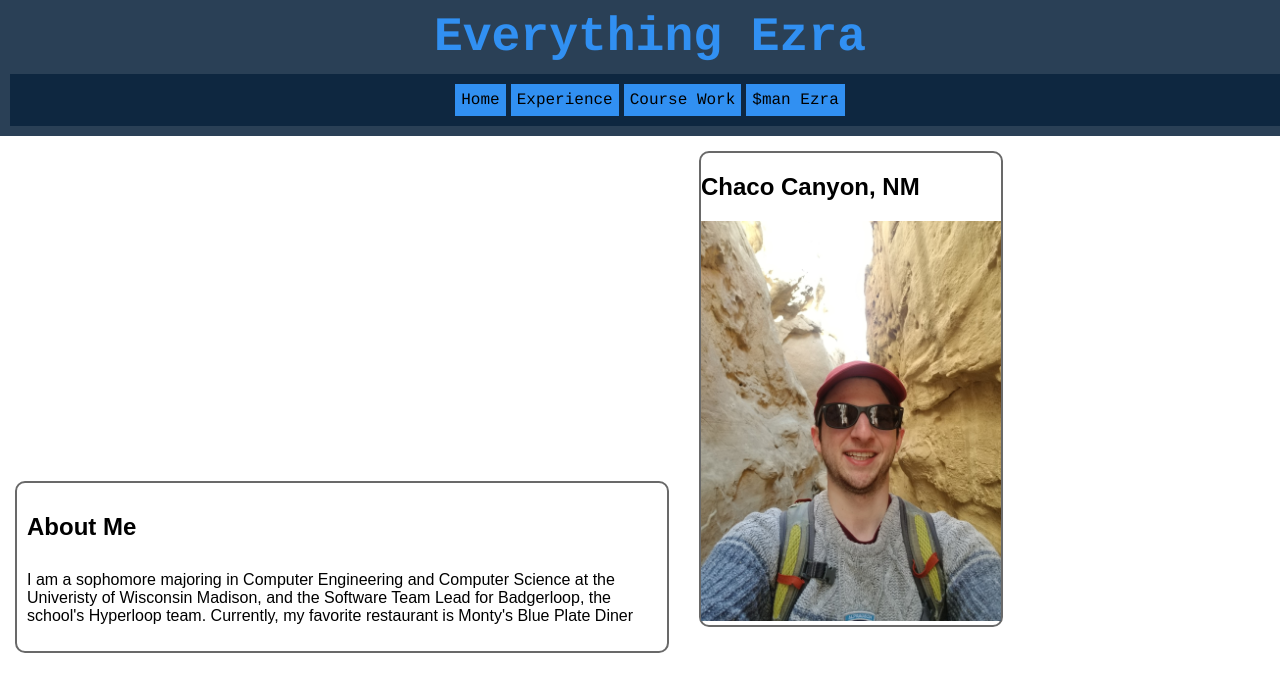
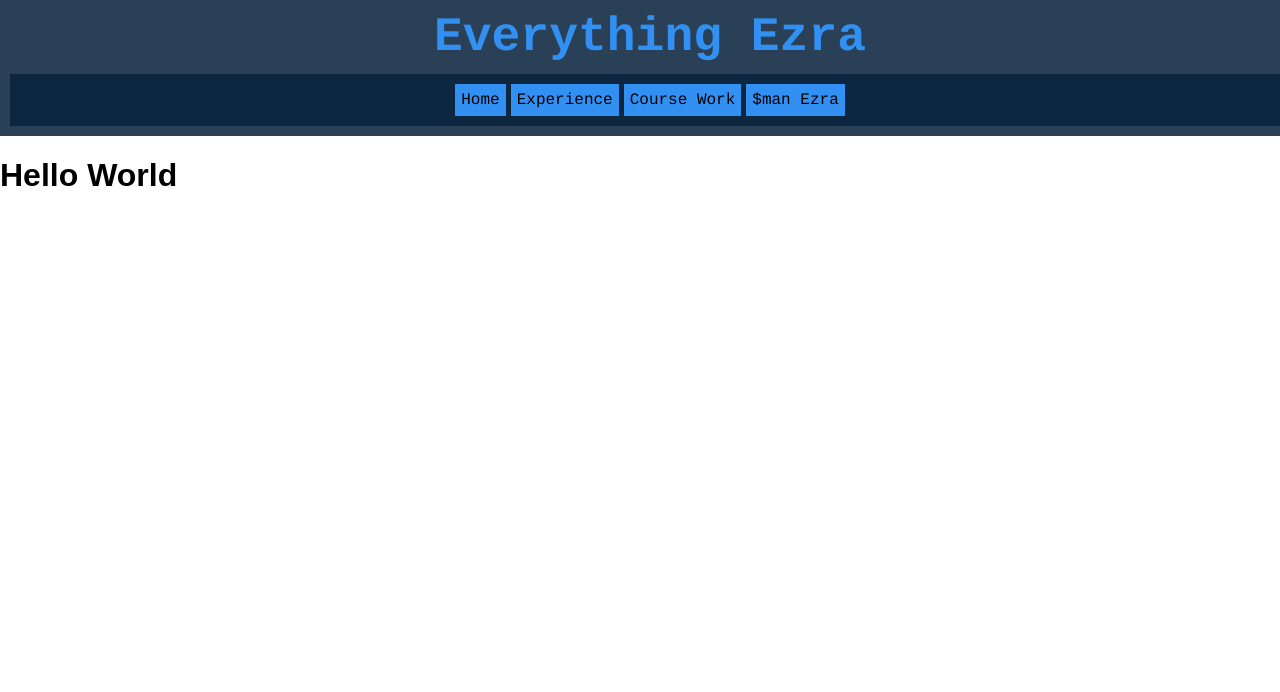
Before and after one commit to ezraboley/ezraboley.github.io, a React (Create React App) app: page / in a window 1280 px wide. Shown: the top 692 px of the page. Built offline with nearby package versions, Linux system fonts and the light colour scheme.

Commit message:
Gave the navbar functionality along with improving some layouts and adding new placeholders

```diff
--- a/src/AboutMe.js
+++ b/src/AboutMe.js
@@ -1,7 +1,7 @@
 import React, {Component} from "react";
 import {Card} from "./Card";
 import {info} from "./about";
-
+import "./style/CSS/AboutMe.css";
 export class AboutMeContainer extends Component {
     render() {
         return (
--- a/src/App.js
+++ b/src/App.js
@@ -1,15 +1,35 @@
 import React, { Component } from 'react';
-import logo from './logo.svg';
 import {HeaderContainer} from "./Header";
 import {PageContainer} from "./PageManager";
 import './App.css';
+import {HomeContainer} from "./Home";
+import {AboutMeContainer} from "./AboutMe";
+import {CourseworkContainer} from "./Coursework";
+import {ExperienceContainer} from "./Experience";
 
 class App extends Component {
+    constructor(props) {
+        super(props);
+        this.state = {
+            currentPage: <HomeContainer />
+        };
+        this.switchPage = this.switchPage.bind(this);
+    }
+    switchPage(e){
+        let pages = {
+            nav_0: <HomeContainer/>,
+            nav_1: <ExperienceContainer />,
+            nav_2:  <CourseworkContainer />,
+            nav_3: <AboutMeContainer/>,
+        };
+        let newPage = e.target.getAttribute("id");
+        this.setState({currentPage: pages[newPage]});
+    }
   render() {
     return (
       <div>
-        <HeaderContainer/>
-        <PageContainer/>
+        <HeaderContainer onclick={this.switchPage}/>
+        <PageContainer currentPage={this.state.currentPage}/>
       </div>
     );
   }
--- /dev/null
+++ b/src/Coursework.js
@@ -0,0 +1,13 @@
+import React, {Component} from "react";
+
+export class CourseworkContainer extends Component {
+    render() {
+        return (
+            <div>
+                <h1>
+                    {"Coursework"}
+                </h1>
+            </div>
+        )
+    }
+}
--- /dev/null
+++ b/src/Experience.js
@@ -0,0 +1,13 @@
+import React, {Component} from "react";
+
+export class ExperienceContainer extends Component {
+    render() {
+        return (
+            <div>
+                <h1>
+                    {"Experience"}
+                </h1>
+            </div>
+        )
+    }
+}
--- a/src/Header.js
+++ b/src/Header.js
@@ -3,12 +3,11 @@ import './style/CSS/Header.css';
 
 export class HeaderContainer extends Component {
 
-
     render() {
         return (
           <div className={"Nav-Bar Nav-Bar-Container"}>
               <Title />
-              <NavBar/>
+              <NavBar onclick={this.props.onclick}/>
           </div>
         );
     }
@@ -28,12 +27,10 @@ class NavBar extends Component {
 
     render () {
         const buttonList = ["Home", "Experience", "Course Work", "$man Ezra"];
-        const navButtons = buttonList.map((button) =>
-            <NavBarButton text={button}/>
-        );
+        let count = 0;
         return (
             <div className={"Nav-Bar"}>
-                {buttonList.map((content) => <NavBarButton text={content}/>)}
+                {buttonList.map((content) => <NavBarButton onclick={this.props.onclick} id={"nav_"+count} key={"nav_" + count++} text={content}/>)}
             </div>
         );
     }
@@ -43,7 +40,7 @@ class NavBarButton extends Component {
 
     render() {
         return (
-            <button className={"Nav-Bar-Button"}>
+            <button id={this.props.id} onClick={this.props.onclick} className={"Nav-Bar-Button"}>
                 {this.props.text}
             </button>
         );
--- /dev/null
+++ b/src/Home.js
@@ -0,0 +1,23 @@
+import React, {Component} from "react";
+
+export class HomeContainer extends Component {
+    render() {
+        return (
+            <div>
+                <Home />
+            </div>
+        );
+    }
+}
+
+class Home extends Component {
+    render() {
+        return (
+          <div>
+              <h1>
+                  {"Hello World"}
+              </h1>
+          </div>
+        );
+    }
+}
--- a/src/PageManager.js
+++ b/src/PageManager.js
@@ -1,21 +1,26 @@
 import React, {Component} from "react";
-import {AboutMeContainer} from "./AboutMe";
+
 
 export class PageContainer extends Component {
     render() {
         return (
           <div>
-              <Page />
+              <Page currentPage={this.props.currentPage}/>
           </div>
         );
     }
 }
 
 class Page extends Component {
+    constructor(props) {
+        super(props);
+    }
+
+
     render() {
         return (
             <div>
-                <AboutMeContainer/>
+                {this.props.currentPage}
             </div>
         );
     }
--- a/src/style/CSS/AboutMe.css
+++ b/src/style/CSS/AboutMe.css
@@ -1,4 +1,6 @@
 .About-Me {
-  display: inline;
+  display: flex;
+  flex-direction: row;
   width: 100%;
+  justify-content: space-between;
 }
--- a/src/style/CSS/Card.css
+++ b/src/style/CSS/Card.css
@@ -3,13 +3,16 @@
   border: 2px dimgray solid;
   border-radius: 10px;
   margin: 15px;
-  max-width: 50%;
+  width: 35%;
+  box-shadow: 0 4px 8px 0 rgba(0, 0, 0, 0.2);
+  transition: 0.3s;
 }
-img {
-  max-width: 300px;
+.card img {
+  width: 100%;
 }
 
 .text {
+  flex-grow: 2;
   padding: 5px;
 }
 .text p {
--- a/src/style/SCSS/AboutMe.scss
+++ b/src/style/SCSS/AboutMe.scss
@@ -1,4 +1,6 @@
 .About-Me {
-  display: inline;
+  display: flex;
+  flex-direction: row;
   width: 100%;
+  justify-content: space-between;
 }
--- a/src/style/SCSS/Card.scss
+++ b/src/style/SCSS/Card.scss
@@ -4,18 +4,16 @@
   border: 2px dimgray solid;
   border-radius: 10px;
   margin: 15px;
-  max-width: 50%;
-
-  .pic {
-
+  width: 35%;
+  box-shadow: 0 4px 8px 0 rgba(0,0,0,0.2);
+  transition: 0.3s;
+  img {
+    width: 100%;
   }
 }
 
-img {
-  max-width: 300px;
-}
-
 .text {
+  flex-grow: 2;
   padding: 5px;
   p {
     padding: inherit;
```
Also changed, not shown: 11 other files (tests, documents, lock files or other folders).
